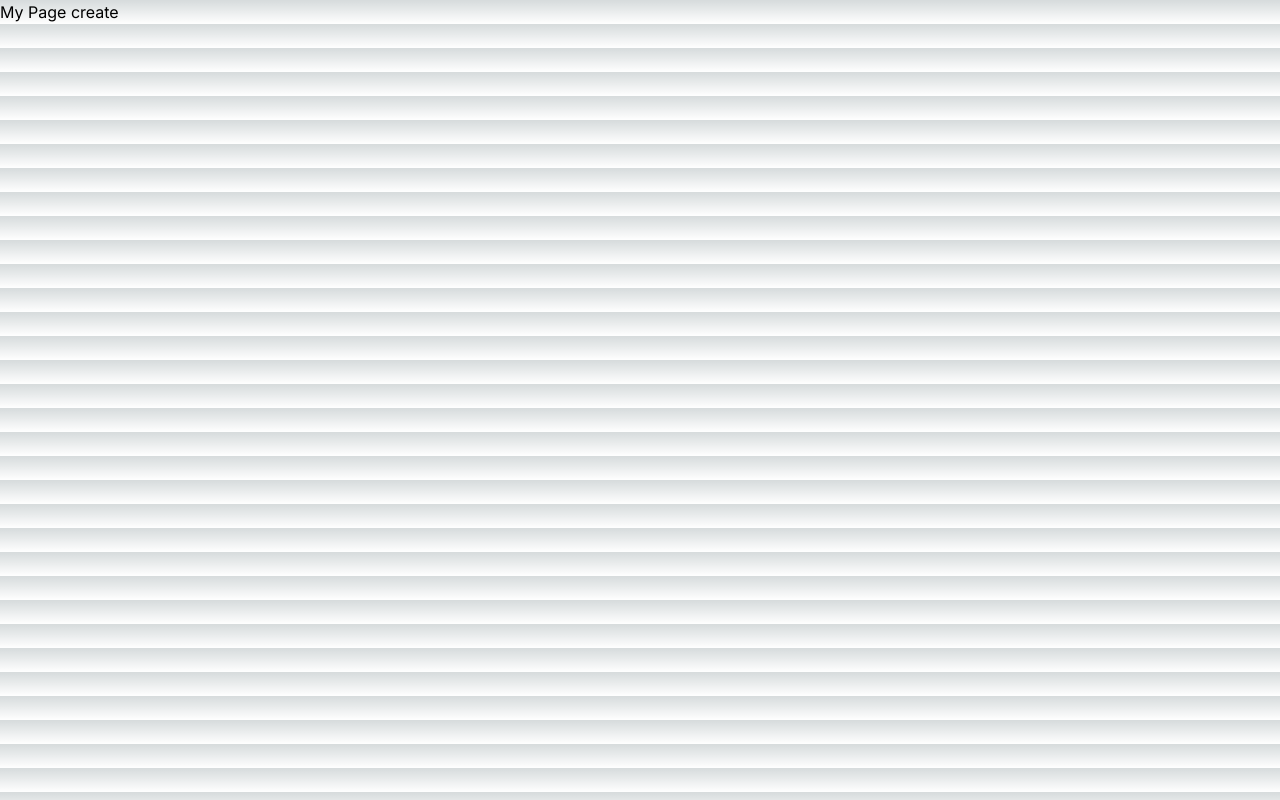
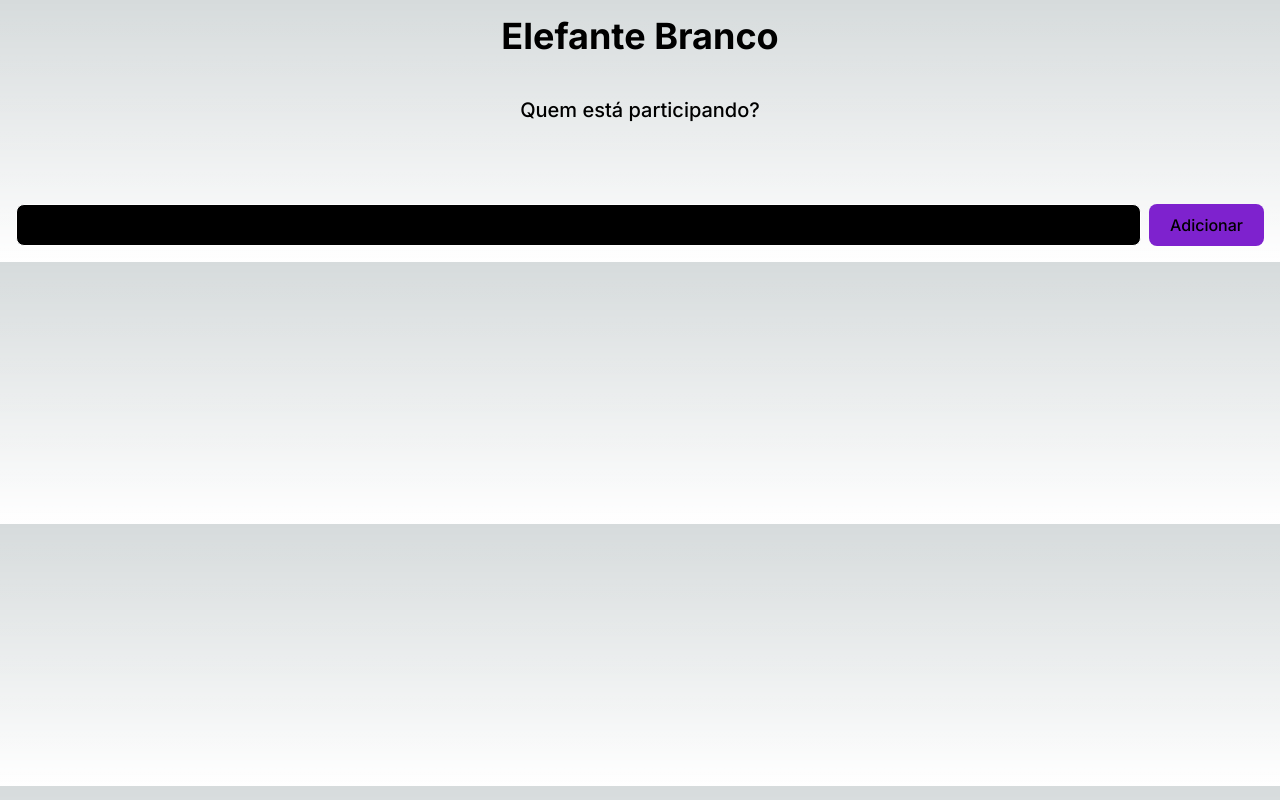
Before and after one commit to danilofuchs/amigos-secretos, a Next.js app: page /create in a window 1280 px wide. Built offline with nearby package versions, Linux system fonts and the light colour scheme.

Commit message:
Basic creation page

```diff
--- a/src/app/[code]/page.tsx
+++ b/src/app/[code]/page.tsx
@@ -1,4 +1,6 @@
-export default function Page({
+import { kv } from "@vercel/kv";
+
+export default async function Page({
   params,
   searchParams,
 }: {
@@ -6,5 +8,17 @@ export default function Page({
   searchParams: { code: string };
 }) {
   const code = params.code === "v" ? searchParams.code : params.code;
-  return <h1>My Page {code}</h1>;
+
+  const gifted = await kv.get<string>(code);
+
+  if (!gifted) {
+    return <h1>Código inválido!</h1>;
+  }
+
+  return (
+    <h1>
+      O seu amigo secreto é...
+      {gifted}
+    </h1>
+  );
 }
--- /dev/null
+++ b/src/app/create/page.tsx
@@ -0,0 +1,40 @@
+"use client";
+
+import { Button } from "@/components/Button";
+import { Input } from "@/components/Input";
+import { useState } from "react";
+
+export default function CreatePage() {
+  const [names, setNames] = useState<string[]>([]);
+  const [name, setName] = useState<string>("");
+
+  return (
+    <main className="p-4 flex flex-col gap-10">
+      <h1 className="text-4xl font-bold text-center">Elefante Branco</h1>
+      <h2 className="text-xl font-medium text-center">
+        Quem está participando?
+      </h2>
+      <ul className="list-disc list-inside">
+        {names.map((name, i) => (
+          <li key={"name_" + i}>{name}</li>
+        ))}
+      </ul>
+      <form
+        className="flex gap-2"
+        onSubmit={(e) => {
+          e.preventDefault();
+          setNames((names) => [...names, name]);
+          setName("");
+        }}
+      >
+        <Input
+          name="name"
+          value={name}
+          onChange={(e) => setName(e.target.value)}
+          minLength={4}
+        />
+        <Button type="submit">Adicionar</Button>
+      </form>
+    </main>
+  );
+}
--- a/src/app/page.tsx
+++ b/src/app/page.tsx
@@ -1,3 +1,6 @@
+import { Button } from "@/components/Button";
+import { Input } from "@/components/Input";
+
 export default function Home() {
   return (
     <main className="flex gap-20 flex-col items-center justify-between p-4 pt-48 max-w-md mx-auto">
@@ -12,22 +15,10 @@ export default function Home() {
               Código
             </label>
 
-            <input
-              name="code"
-              id="code"
-              className="bg-black rounded-lg border border-white px-3 py-1 uppercase text-white flex-grow"
-              minLength={4}
-              maxLength={4}
-              size={4}
-            />
+            <Input name="code" id="code" minLength={4} maxLength={4} size={4} />
           </div>
 
-          <button
-            type="submit"
-            className="bg-purple-700 font-medium rounded-lg px-5 py-2 border border-transparent hover:border-white transition-all box-border"
-          >
-            Descobrir
-          </button>
+          <Button type="submit">Descobrir</Button>
         </div>
       </form>
     </main>
--- /dev/null
+++ b/src/components/Button.tsx
@@ -0,0 +1,9 @@
+export function Button(props: React.ButtonHTMLAttributes<HTMLButtonElement>) {
+  return (
+    <button
+      type="button"
+      className="bg-purple-700 font-medium rounded-lg px-5 py-2 border border-transparent hover:border-white transition-all box-border"
+      {...props}
+    />
+  );
+}
--- /dev/null
+++ b/src/components/Input.tsx
@@ -0,0 +1,8 @@
+export function Input(props: React.InputHTMLAttributes<HTMLInputElement>) {
+  return (
+    <input
+      className="bg-black rounded-lg border border-white px-3 py-1 uppercase text-white flex-grow"
+      {...props}
+    />
+  );
+}
```
Also changed, not shown: package.json (+6 -5 lines), 1 other file (tests, documents, lock files or other folders).
